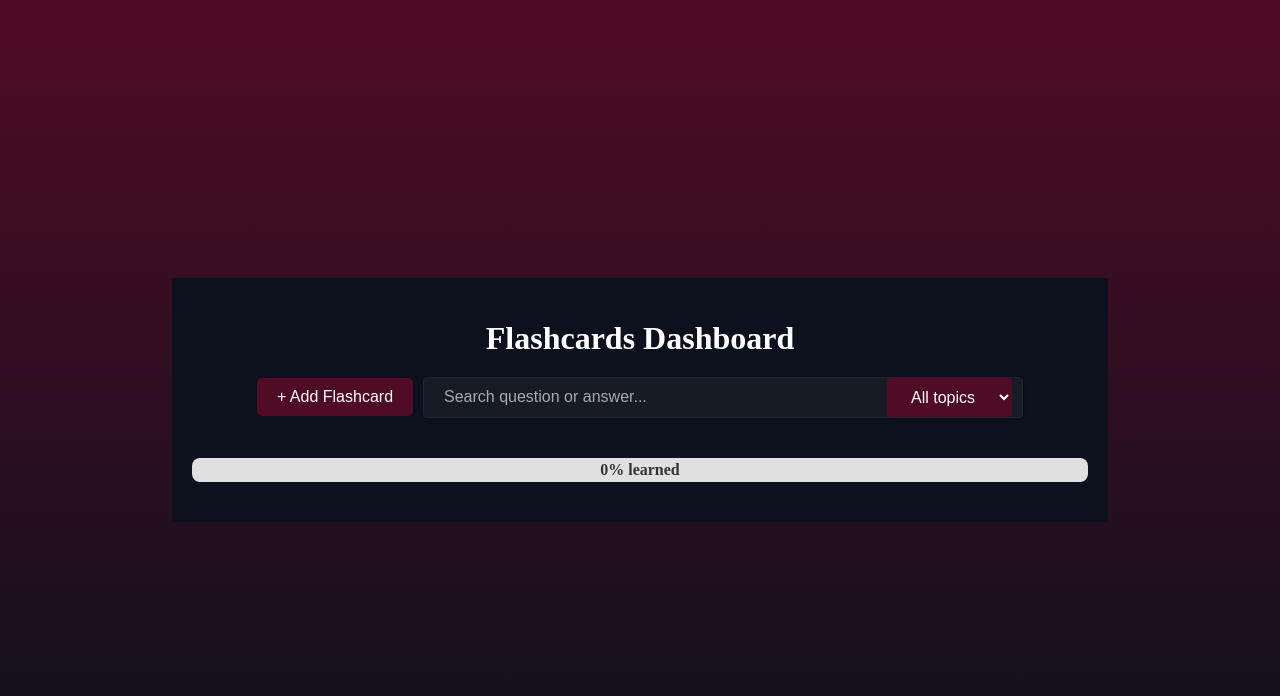
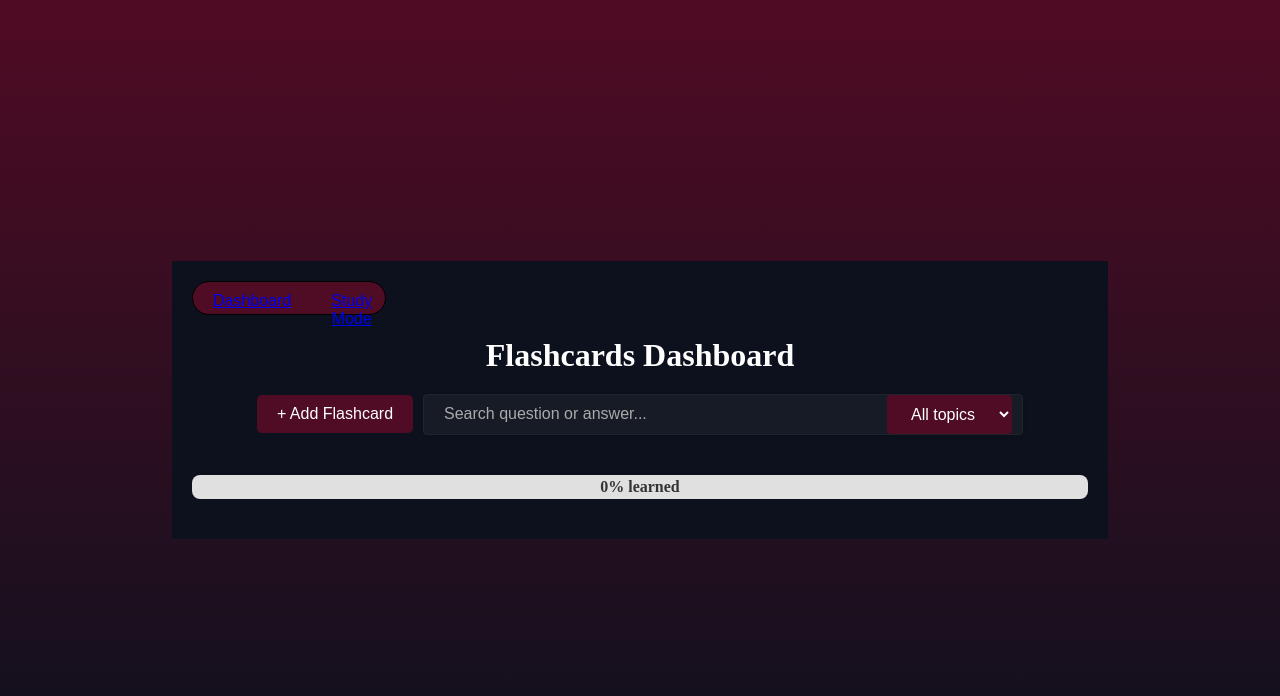
Before and after one commit to michellebarrigaIT/mini-project, a React (Vite) app: page / in a window 1280 px wide. Shown: the top 696 px of the page. Built offline with nearby package versions, Linux system fonts and the light colour scheme.

Commit message:
feat: add navigation

```diff
--- a/src/App.tsx
+++ b/src/App.tsx
@@ -2,12 +2,15 @@ import './App.scss'
 import { Route, Routes } from 'react-router-dom'
 import NotFound from './pages/NotFound/NotFound'
 import Dashboard from './pages/Dashboard/Dashboard'
+import ToggleButton from './components/ToggleButton/ToggleButton'
+import Study from './pages/Study/Study'
 
 function App() {
 
   return (
     <Routes>
       <Route path="/" element={<Dashboard />} />
+      <Route path='/study-mode' element={<Study/>}/>
       <Route path="/not-found" element={<NotFound />} />
       <Route path="*" element={<NotFound />} />
     </Routes>
--- /dev/null
+++ b/src/components/ToggleButton/ToggleButton.scss
@@ -0,0 +1,24 @@
+@use "../../assets/styles/variables.scss" as variable;
+
+.toggle-button {
+    border: 1px solid black;
+    border-radius: 50px;
+    background-color: variable.$btn-color;
+    width: 15vw;
+    height: 4vh;
+    display: flex;
+    justify-content: space-between;
+
+    button {
+        flex: 1;
+        border-radius: 50px;
+        border: none;
+        background: transparent;
+        color: variable.$text-color;
+        cursor: pointer;
+    }
+
+    .active {
+        background-color: variable.$btn-color-hover;
+    }
+}
--- /dev/null
+++ b/src/components/ToggleButton/ToggleButton.tsx
@@ -0,0 +1,31 @@
+import { useEffect, useState } from "react"
+import "./ToggleButton.scss"
+import Dashboard from "../../pages/Dashboard/Dashboard";
+import Study from "../../pages/Study/Study";
+import { Link } from "react-router-dom";
+
+function ToggleButton() {
+    const [isStudyMode, setIsStudyMode] = useState<boolean>(false);
+
+    return (
+        <div className="toggle-button">
+            <button
+                onClick={() => { setIsStudyMode(false)}}
+            >
+                <Link to="/" className={`right ${isStudyMode ? "active" : ""}`}>
+                    Dashboard
+                </Link>
+            </button>
+            <button
+                className={`left ${isStudyMode ? "active" : ""}`}
+                onClick={() => { setIsStudyMode(true)}}
+            >
+                <Link to="/study-mode" className={`right ${isStudyMode ? "active" : ""}`}>
+                    Study Mode
+                </Link>
+            </button>
+        </div>
+    )
+}
+
+export default ToggleButton
--- a/src/pages/Dashboard/Dashboard.tsx
+++ b/src/pages/Dashboard/Dashboard.tsx
@@ -6,6 +6,7 @@ import type { Flashcard } from "../../types/Flashcard";
 import "./Dashboard.scss";
 import Search from "../../components/Search/Search";
 import ProgressBar from "../../components/ProgressBar/ProgressBar";
+import ToggleButton from "../../components/ToggleButton/ToggleButton";
 
 function Dashboard() {
     const [flashcards, setFlashcards] = useLocalStorage<Flashcard[]>("flashcards", []);
@@ -61,6 +62,7 @@ function Dashboard() {
 
     return (
         <div className="dashboard">
+            <ToggleButton/>
             <h1>Flashcards Dashboard</h1>
             <div className="dashboard-controls">
                 <button onClick={() => { setShowForm(true); setEditing(null); }}>
--- a/src/pages/Study/Study.tsx
+++ b/src/pages/Study/Study.tsx
@@ -0,0 +1,9 @@
+import React from 'react'
+
+function Study() {
+  return (
+    <div>Study</div>
+  )
+}
+
+export default Study
```
